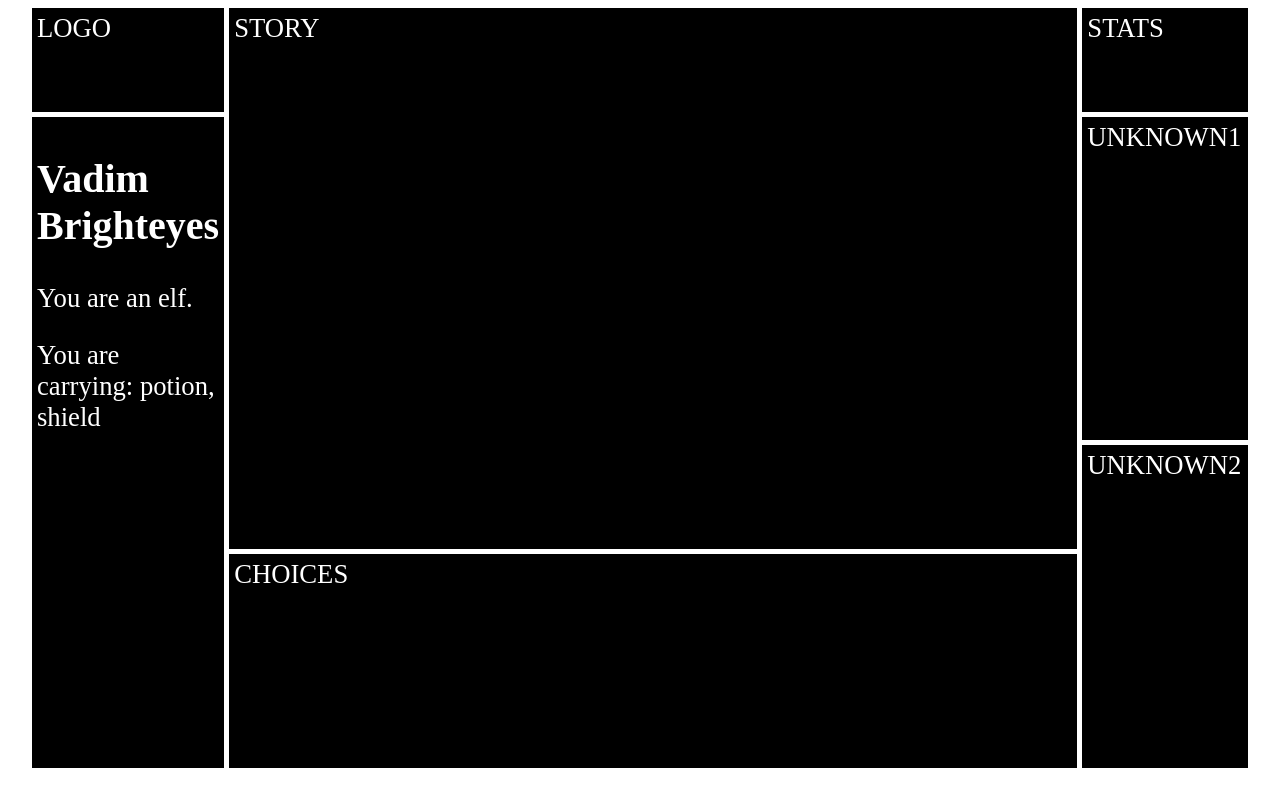
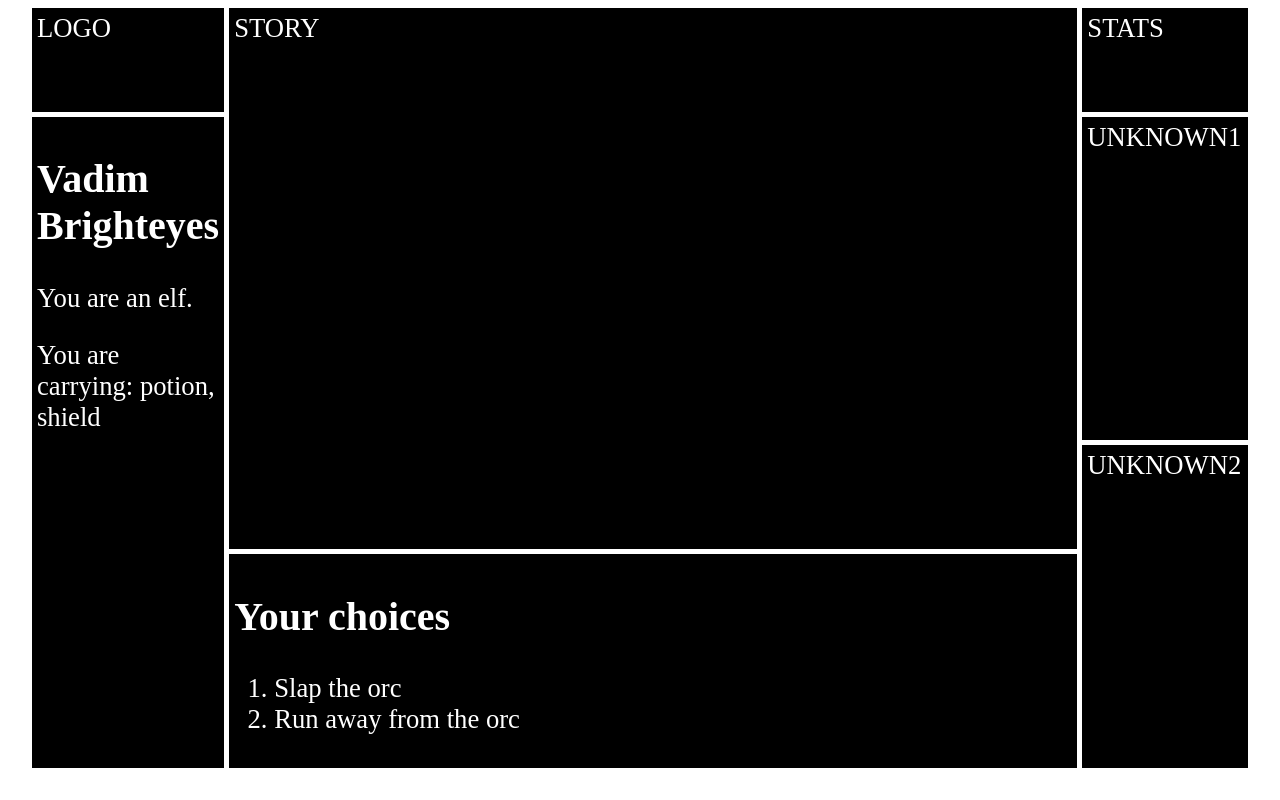
Before and after one commit to wilsonrocks/adventure-story, a React (Create React App) app: page / in a window 1280 px wide. Built offline with nearby package versions, Linux system fonts and the light colour scheme.

Commit message:
add extra rule and display of choices

```diff
--- a/src/components/app/app.component.jsx
+++ b/src/components/app/app.component.jsx
@@ -1,5 +1,7 @@
 import React from 'react';
 import Character from '../character';
+import Choices from '../choices';
+
 import matchSchema from '../../schema/schemaPropType';
 import fullSchema from '../../schema/schema';
 
@@ -10,7 +12,7 @@ const App = ({ fullState }) => (
     <div className="logo">LOGO</div>
     <Character fullState={fullState} />
     <div className="story">STORY</div>
-    <div className="choices">CHOICES</div>
+    <Choices fullState={fullState} />
     <div className="stats">STATS</div>
     <div className="unknown1">UNKNOWN1</div>
     <div className="unknown2">UNKNOWN2</div>
--- a/src/components/choices/choices.component.jsx
+++ b/src/components/choices/choices.component.jsx
@@ -1,8 +1,19 @@
 import React from 'react';
 import matchSchema from '../../schema/schemaPropType';
 import fullSchema from '../../schema/schema';
+import validRules from '../../rules/validRules';
 
-const Choices = ({ fullState }) => <div>{JSON.stringify(fullState)}</div>;
+const Choices = ({ fullState }) => (
+  <div className="choices">
+    <h2>Your choices</h2>
+    <ol>
+      {validRules(fullState).map((Rule, index) => {
+        const rule = new Rule();
+        return <li key={index}>{rule.description(fullState)}</li>;
+      })}
+    </ol>
+  </div>
+);
 
 Choices.propTypes = {
   fullState: matchSchema(fullSchema).isRequired,
--- /dev/null
+++ b/src/components/choices/index.js
@@ -0,0 +1 @@
+export { default } from './choices.component';
--- a/src/rules/allRules.js
+++ b/src/rules/allRules.js
@@ -1,7 +1,9 @@
 import Slap from './slap/slap';
+import Flee from './flee/flee';
 
 const allRules = [
   Slap,
+  Flee,
 ];
 
 export default allRules;
--- /dev/null
+++ b/src/rules/flee/flee.js
@@ -0,0 +1,11 @@
+import Rule from '../rule';
+
+class Flee extends Rule {
+  isAvailable = ({ foeKind }) => Boolean(foeKind);
+
+  description = ({ foeKind }) => `Run away from the ${foeKind}`;
+
+  outcome = gameState => gameState;
+}
+
+export default Flee;
--- a/src/rules/validRules.js
+++ b/src/rules/validRules.js
@@ -1,5 +1,5 @@
 import allRules from './allRules';
 
-const validRules = fullState => allRules.filter(rule => rule.isAvailable(fullState));
+const validRules = fullState => allRules.filter(Rule => new Rule().isAvailable(fullState));
 
 export default validRules;
```
Also changed, not shown: .eslintrc.json, 2 other files (tests, documents, lock files or other folders).
